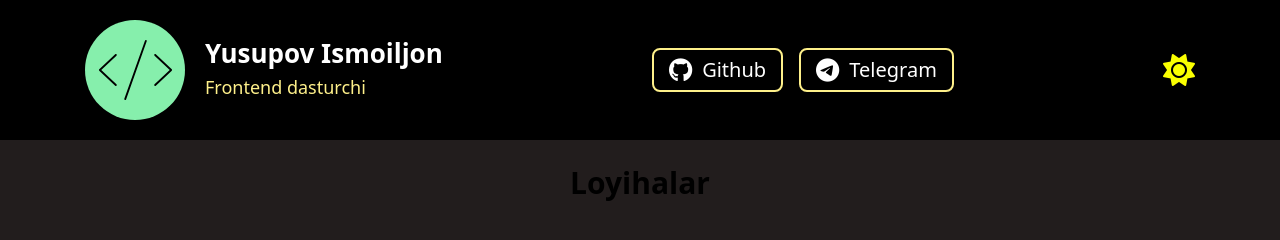
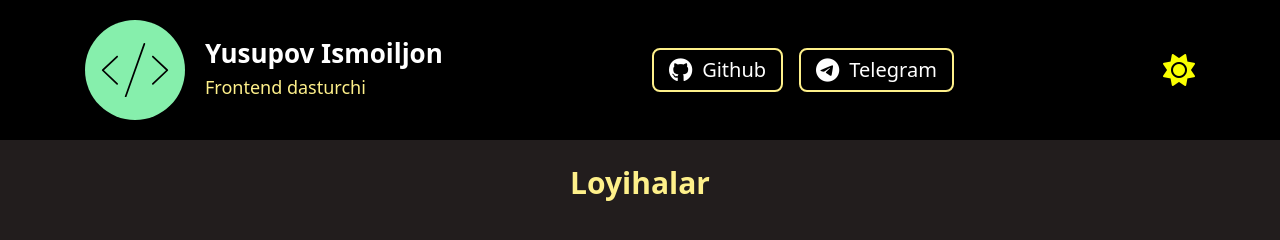
Before and after one commit to Yusupov-Ismoiljon/loyihalar, a plain HTML site: page index.html in a window 1280 px wide. Both pictures are taken after a click on the button 1183 px from the left and 70 px from the top of the page. Drawn offline with Linux system fonts and the light colour scheme.

Commit message:
h2 qoshtim

```diff
--- a/app.js
+++ b/app.js
@@ -10,6 +10,7 @@ const elGithub = document.querySelector('#github');
 const elTelegram = document.querySelector('#telegram');
 const elKun = document.querySelector('#kun');
 const elTun = document.querySelector('#tun');
+const elLoyiha = document.querySelector('#loyiha');
 
 elTun.addEventListener('click', ()=>{
     elBody.classList.toggle('bg-[#221d1d]');
@@ -18,6 +19,7 @@ elTun.addEventListener('click', ()=>{
     elDasturchi.classList.toggle('text-yellow-200');
     elListItem.classList.toggle('border-yellow-200');
     elListItem1.classList.toggle('border-yellow-200');
+    elLoyiha.classList.toggle('text-yellow-200');
     elGithubIcon.classList.toggle('text-white');
     elTelegramIcon.classList.toggle('text-white');
     elGithub.classList.toggle('text-white');
@@ -32,6 +34,7 @@ elKun.addEventListener('click', ()=>{
     elDasturchi.classList.toggle('text-yellow-200');
     elListItem.classList.toggle('border-yellow-200');
     elListItem1.classList.toggle('border-yellow-200');
+    elLoyiha.classList.toggle('text-yellow-200');
     elGithubIcon.classList.toggle('text-white');
     elTelegramIcon.classList.toggle('text-white');
     elGithub.classList.toggle('text-white');
--- a/index.html
+++ b/index.html
@@ -19,8 +19,8 @@
     <div class="w-full max-w-[1150px] mx-auto px-5 flex justify-between items-center">
 
       <div class='flex items-center'>
-        <div class="w-[100px] h-[100px] flex justify-center items-center bg-green-300 p-3 rounded-full mr-5">
-          <svg xmlns="http://www.w3.org/2000/svg" height="60" viewBox="0 0 640 512">
+        <div class="w-[100px] h-[100px] flex justify-center items-center bg-green-300 p-4 rounded-full mr-5">
+          <svg xmlns="http://www.w3.org/2000/svg" viewBox="0 0 640 512">
             <path
               d="M410.7 .5c-4.2-1.5-8.7 .7-10.2 4.9l-176 496c-1.5 4.2 .7 8.7 4.9 10.2s8.7-.7 10.2-4.9l176-496c1.5-4.2-.7-8.7-4.9-10.2zm71.5 122.1c-3 3.2-2.9 8.3 .3 11.3L612.3 256 482.5 378.2c-3.2 3-3.4 8.1-.3 11.3s8.1 3.4 11.3 .3l136-128c1.6-1.5 2.5-3.6 2.5-5.8s-.9-4.3-2.5-5.8l-136-128c-3.2-3-8.3-2.9-11.3 .3zm-324.3 0c-3-3.2-8.1-3.4-11.3-.3l-136 128C8.9 251.7 8 253.8 8 256s.9 4.3 2.5 5.8l136 128c3.2 3 8.3 2.9 11.3-.3s2.9-8.3-.3-11.3L27.7 256 157.5 133.8c3.2-3 3.4-8.1 .3-11.3z" />
           </svg>
@@ -60,7 +60,7 @@
   <!-- main -->
   <main class="py-5">
     <section class="w-full max-w-[1150px] mx-auto px-5">
-      <h2 class="font-bold text-[30px] text-center">Loyihalar</h2>
+      <h2 id="loyiha" class="font-bold text-[30px] text-center text-green-700">Loyihalar</h2>
       <div>
 
       </div>
```
Also changed, not shown: dist/output.css.
